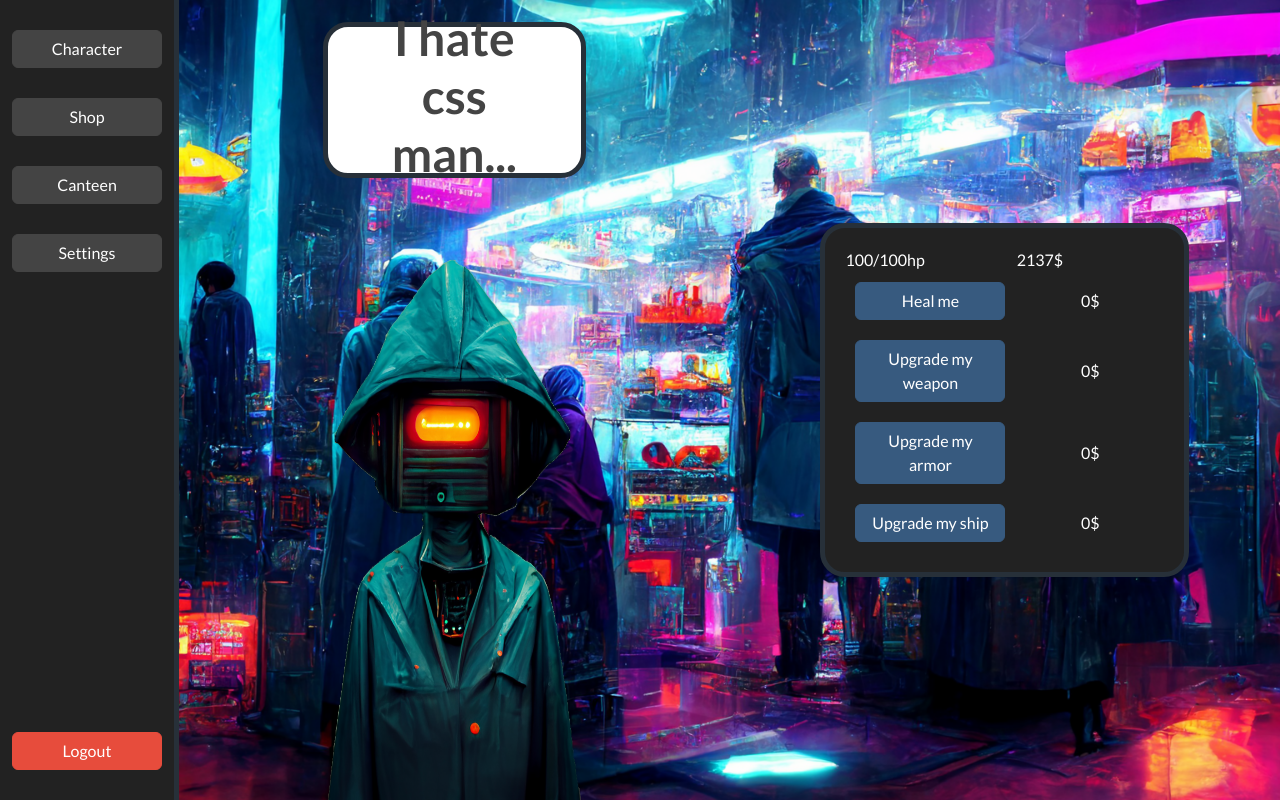
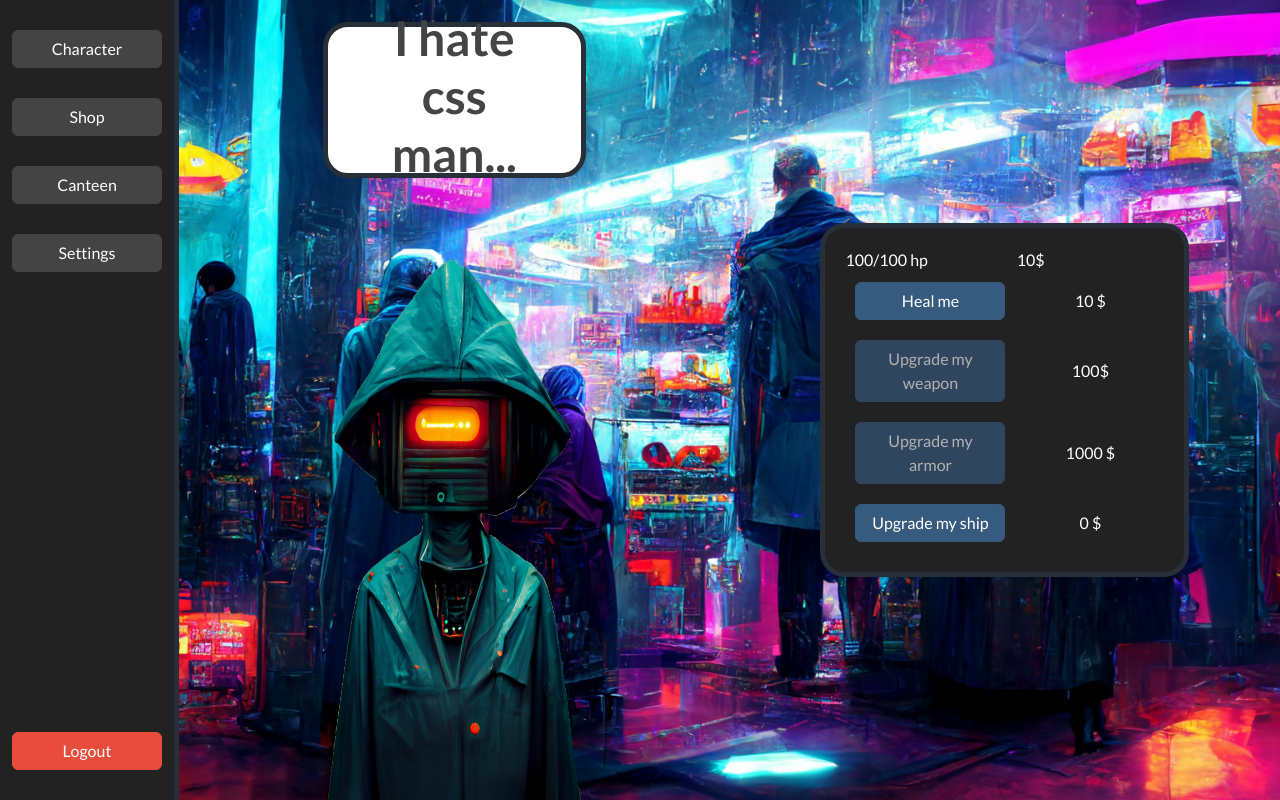
Before and after one commit to Corqi/WWW-app, a Flask app: page /shop in a window 1280 px wide. Run offline with Flask 2, Linux system fonts and the light colour scheme; the visitor is signed in with stand-in values (Sample User, id 1); data comes from the database, SQL or seed files in the repository; parts of the project's set-up code (start-up, migrations or seed data) failed here and were passed over; some libraries are stand-ins or nearby versions.

Commit message:
Implemented states to buttons

```diff
--- a/app/templates/shop.html
+++ b/app/templates/shop.html
@@ -75,6 +75,11 @@
         margin: 10px;
     }
 
+    a.disabled {
+        pointer-events: none;
+        cursor: default;
+    }
+
     p{
         margin-bottom: 0;
     }
@@ -95,46 +100,54 @@
     <div class="container" id="shopBox">
         <div class="row">
             <div class="container col-6">
-                <p>100/100hp</p>
+                <p>{{ current_user.currentHealth }}/{{ current_user.maxHealth }} hp</p>
             </div>
             <div class="container col-6">
-                <p>2137$</p>
+                <p>{{ current_user.money }}$</p>
             </div>
         </div>
 
         <div class="row">
             <div class="container col-6 shopButtons">
-                <button type="submit" class="btn btn-primary" id="buttonBuyHealth">Heal me</button>
+                <a href="/shop/heal" class="{% if heal_btn  %}{% else %}disabled{% endif %}">
+                    <button class="btn btn-primary" id="buttonBuyHealth" {% if heal_btn  %}{% else %}disabled{% endif %}>Heal me</button>
+                </a>
             </div>
             <div class="container col-6 textShop">
-                <p>0$</p>
+                <p>{{ cost.heal }} $</p>
             </div>
         </div>
 
         <div class="row">
             <div class="container col-6 shopButtons">
-                <button type="submit" class="btn btn-primary" id="buttonBuySpeed">Upgrade my weapon</button>
+                <a href="/shop/upgrade_weapon" class="{% if upgrade_weapon_btn  %}{% else %}disabled{% endif %}">
+                    <button class="btn btn-primary" id="buttonBuySpeed" {% if upgrade_weapon_btn  %}{% else %}disabled{% endif %}>Upgrade my weapon</button>
+                </a>
             </div>
             <div class="container col-6 textShop">
-                <p>0$</p>
+                <p>{{ cost.upgrade_weapon }}$</p>
             </div>
         </div>
 
         <div class="row">
             <div class="container col-6 shopButtons">
-                <button type="submit" class="btn btn-primary" id="buttonBuyArmor">Upgrade my armor</button>
+                <a href="/shop/upgrade_armor" class="{% if upgrade_armor_btn  %}{% else %}disabled{% endif %}">
+                    <button class="btn btn-primary" id="buttonBuyArmor" {% if upgrade_armor_btn  %}{% else %}disabled{% endif %}>Upgrade my armor</button>
+                </a>
             </div>
             <div class="container col-6 textShop">
-                <p>0$</p>
+                <p>{{ cost.upgrade_armor }} $</p>
             </div>
         </div>
 
         <div class="row">
             <div class="container col-6 shopButtons">
-                <button type="submit" class="btn btn-primary" id="buttonBuyLuck">Upgrade my ship</button>
+                <a href="/shop/upgrade_ship" class="{% if upgrade_ship_btn  %}{% else %}disabled{% endif %}">
+                    <button class="btn btn-primary" id="buttonBuyLuck" {% if upgrade_ship_btn  %}{% else %}disabled{% endif %}>Upgrade my ship</button>
+                </a>
             </div>
             <div class="container col-6 textShop">
-                <p>0$</p>
+                <p>{{ cost.upgrade_ship }} $</p>
             </div>
         </div>
     </div>
--- a/app/views/shop.py
+++ b/app/views/shop.py
@@ -5,7 +5,49 @@ from flask_login import login_required, current_user
 bp = Blueprint('bp_shop', __name__)
 
 
+class Cost():
+    # TODO Write logic to calculate costs according to levels
+    cost_dict = {'heal': 10, 'upgrade_weapon': 100, 'upgrade_armor': 1000, 'upgrade_ship': 0}
+
+    def __init__(self):
+        self.heal = self.cost_dict.get('heal')
+        self.upgrade_weapon = self.cost_dict.get('upgrade_weapon')
+        self.upgrade_armor = self.cost_dict.get('upgrade_armor')
+        self.upgrade_ship = self.cost_dict.get('upgrade_ship')
+
+
 @bp.route('/shop')
 @login_required
 def shop_get():
-    return render_template('shop.html')
+    cost = Cost()
+    # TODO create class to store buttons states
+    #buttons_state = {'heal_btn': True, 'upgrade_weapon_btn': False, 'upgrade_armor_btn': False, 'upgrade_ship_btn': True}
+    return render_template('shop.html', heal_btn=True, upgrade_weapon_btn=False, upgrade_armor_btn=False, upgrade_ship_btn=True, cost=cost)
+
+
+@bp.route('/shop/heal')
+@login_required
+def heal():
+    print('Healing')
+    return  redirect(url_for('bp_shop.shop_get'))
+
+
+@bp.route('/shop/upgrade_weapon')
+@login_required
+def upgrade_weapon():
+    print('Upgrade weapon')
+    return redirect(url_for('bp_shop.shop_get'))
+
+
+@bp.route('/shop/upgrade_armor')
+@login_required
+def upgrade_armor():
+    print('Upgrade armor')
+    return redirect(url_for('bp_shop.shop_get'))
+
+
+@bp.route('/shop/upgrade_ship')
+@login_required
+def upgrade_ship():
+    print('Upgrade ship')
+    return redirect(url_for('bp_shop.shop_get'))
```
